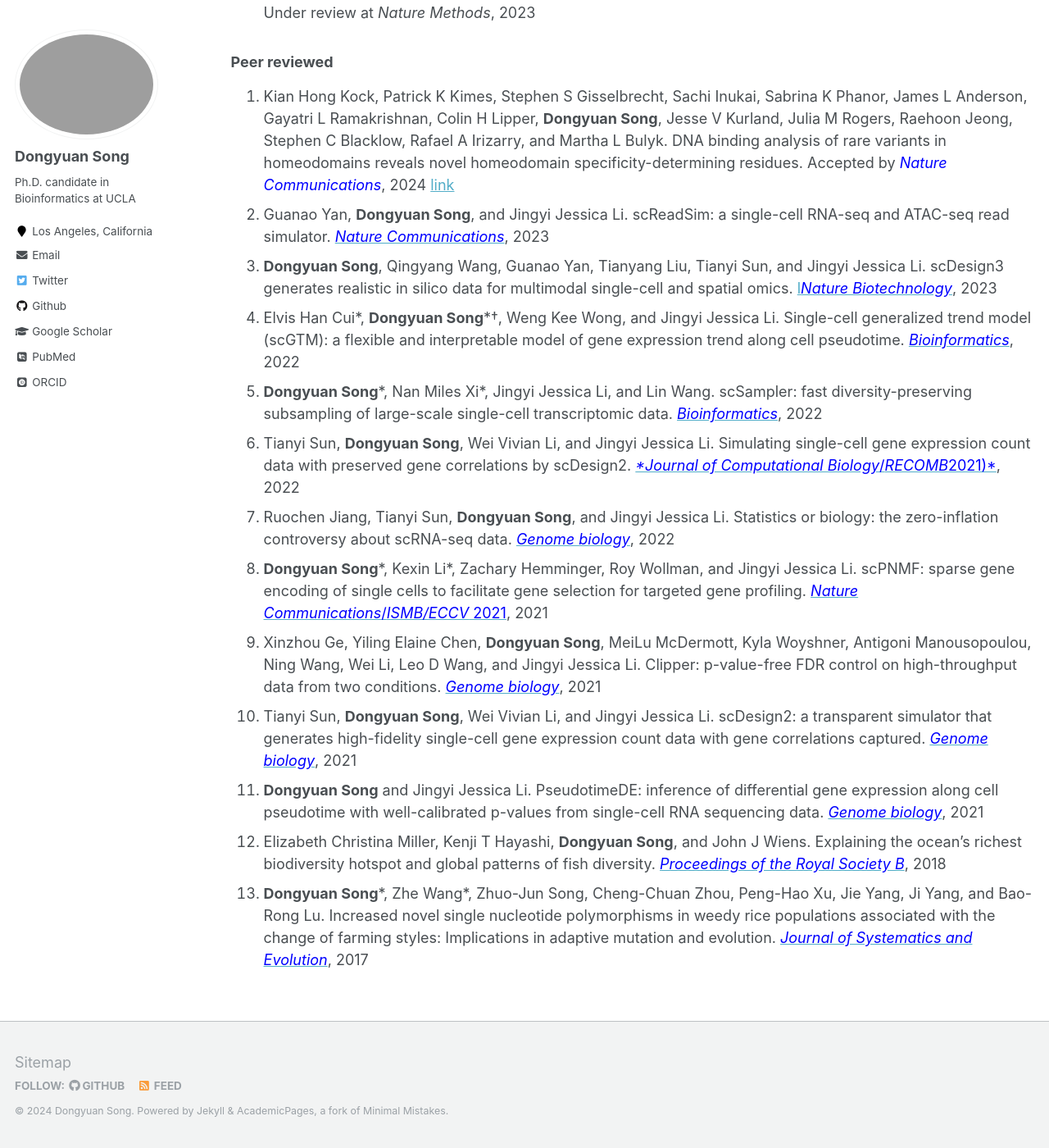
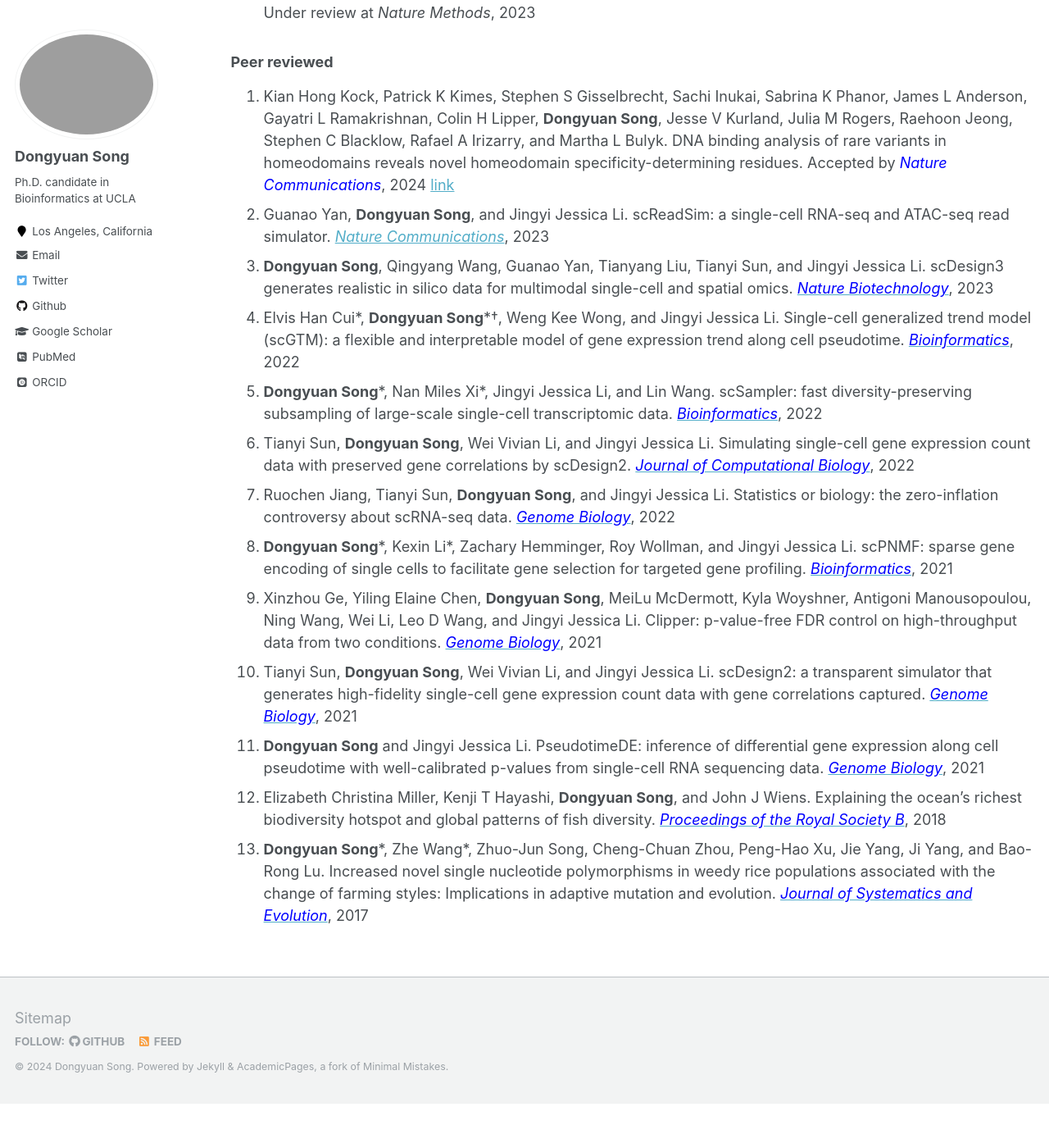
Before and after one commit to SONGDONGYUAN1994/SONGDONGYUAN1994.github.io, a Jekyll site: the page built from _pages/publications.md, in a window 1280 px wide and 1400 px high, scrolled down 499 px. Shown: the whole window at 82% size. Built offline with Jekyll 4.4.1, drawn with Linux system fonts in a browser that asks for light colours; some web fonts are replaced; after the commit the page ends 1845 px from its top, so only the background shows below that.

Commit message:
Try color

```diff
--- a/_pages/publications.md
+++ b/_pages/publications.md
@@ -24,15 +24,15 @@ author\*: equal distribution; author†: co-corresponding author
 
 ### Peer reviewed
 4. Kian Hong Kock, Patrick K Kimes, Stephen S Gisselbrecht, Sachi Inukai, Sabrina K Phanor, James L Anderson, Gayatri L Ramakrishnan, Colin H Lipper, **Dongyuan Song**, Jesse V Kurland, Julia M Rogers, Raehoon Jeong, Stephen C Blacklow, Rafael A Irizarry, and Martha L Bulyk. DNA binding analysis of rare variants in homeodomains reveals novel homeodomain specificity-determining residues. Accepted by <span style="color: blue">*Nature Communications*</span>, 2024 [link](https://doi.org/10.1101/2023.06.16.545320)
-5. Guanao Yan, **Dongyuan Song**, and Jingyi Jessica Li. scReadSim: a single-cell RNA-seq and ATAC-seq read simulator. [<span style="color: blue">*Nature Communications*</span>](https://doi.org/10.1038/s41467-023-43162-w), 2023
-6. **Dongyuan Song**, Qingyang Wang, Guanao Yan, Tianyang Liu, Tianyi Sun, and Jingyi Jessica Li. scDesign3 generates realistic in silico data for multimodal single-cell and spatial omics. [l<span style="color: blue">*Nature Biotechnology*</span>](https://doi.org/10.1038/s41587-023-01772-1), 2023
+5. Guanao Yan, **Dongyuan Song**, and Jingyi Jessica Li. scReadSim: a single-cell RNA-seq and ATAC-seq read simulator. [*Nature Communications*](https://doi.org/10.1038/s41467-023-43162-w), 2023
+6. **Dongyuan Song**, Qingyang Wang, Guanao Yan, Tianyang Liu, Tianyi Sun, and Jingyi Jessica Li. scDesign3 generates realistic in silico data for multimodal single-cell and spatial omics. [<span style="color: blue">*Nature Biotechnology*</span>](https://doi.org/10.1038/s41587-023-01772-1), 2023
 7. Elvis Han Cui\*, **Dongyuan Song**\*†, Weng Kee Wong, and Jingyi Jessica Li. Single-cell generalized trend model (scGTM): a flexible and interpretable model of gene expression trend along cell pseudotime. [<span style="color: blue">*Bioinformatics*</span>](10.1093/bioinformatics/btac423), 2022
 8. **Dongyuan Song**\*, Nan Miles Xi\*, Jingyi Jessica Li, and Lin Wang. scSampler: fast diversity-preserving subsampling of large-scale single-cell transcriptomic data. [<span style="color: blue">*Bioinformatics*</span>](https://doi.org/10.1093/bioinformatics/btac271), 2022
-9. Tianyi Sun, **Dongyuan Song**, Wei Vivian Li, and Jingyi Jessica Li. Simulating single-cell gene expression count data with preserved gene correlations by scDesign2.  [<span style="color: blue">**Journal of Computational Biology*/*RECOMB*2021)*</span>](10.1089/cmb.2021.0440), 2022
-10. Ruochen Jiang, Tianyi Sun, **Dongyuan Song**, and Jingyi Jessica Li. Statistics or biology: the zero-inflation controversy about scRNA-seq data. [<span style="color: blue">*Genome biology*</span>](https://doi.org/10.1186/s13059-022-02601-5), 2022
-11. **Dongyuan Song**\*, Kexin Li\*, Zachary Hemminger, Roy Wollman, and Jingyi Jessica Li. scPNMF: sparse gene encoding of single cells to facilitate gene selection for targeted gene profiling. [<span style="color: blue">*Nature Communications*/*ISMB/ECCV* 2021</span>](https://doi.org/10.1093/bioinformatics/btab273), 2021
-12. Xinzhou Ge, Yiling Elaine Chen, **Dongyuan Song**, MeiLu McDermott, Kyla Woyshner, Antigoni Manousopoulou, Ning Wang, Wei Li, Leo D Wang, and Jingyi Jessica Li. Clipper: p-value-free FDR control on high-throughput data from two conditions. [<span style="color: blue">*Genome biology*</span>](https://doi.org/10.1186/s13059-021-02506-9), 2021
-13. Tianyi Sun, **Dongyuan Song**, Wei Vivian Li, and Jingyi Jessica Li. scDesign2: a transparent simulator that generates high-fidelity single-cell gene expression count data with gene correlations captured. [<span style="color: blue">*Genome biology*</span>](https://doi.org/10.1186/s13059-021-02367-2), 2021
-14. **Dongyuan Song** and Jingyi Jessica Li. PseudotimeDE: inference of differential gene expression along cell pseudotime with well-calibrated p-values from single-cell RNA sequencing data. [<span style="color: blue">*Genome biology*</span>](https://doi.org/10.1186/s13059-021-02341-y), 2021
+9. Tianyi Sun, **Dongyuan Song**, Wei Vivian Li, and Jingyi Jessica Li. Simulating single-cell gene expression count data with preserved gene correlations by scDesign2.  [<span style="color: blue">*Journal of Computational Biology*</span>](10.1089/cmb.2021.0440), 2022
+10. Ruochen Jiang, Tianyi Sun, **Dongyuan Song**, and Jingyi Jessica Li. Statistics or biology: the zero-inflation controversy about scRNA-seq data. [<span style="color: blue">*Genome Biology*</span>](https://doi.org/10.1186/s13059-022-02601-5), 2022
+11. **Dongyuan Song**\*, Kexin Li\*, Zachary Hemminger, Roy Wollman, and Jingyi Jessica Li. scPNMF: sparse gene encoding of single cells to facilitate gene selection for targeted gene profiling. [<span style="color: blue">*Bioinformatics*</span>](https://doi.org/10.1093/bioinformatics/btab273), 2021
+12. Xinzhou Ge, Yiling Elaine Chen, **Dongyuan Song**, MeiLu McDermott, Kyla Woyshner, Antigoni Manousopoulou, Ning Wang, Wei Li, Leo D Wang, and Jingyi Jessica Li. Clipper: p-value-free FDR control on high-throughput data from two conditions. [<span style="color: blue">*Genome Biology*</span>](https://doi.org/10.1186/s13059-021-02506-9), 2021
+13. Tianyi Sun, **Dongyuan Song**, Wei Vivian Li, and Jingyi Jessica Li. scDesign2: a transparent simulator that generates high-fidelity single-cell gene expression count data with gene correlations captured. [<span style="color: blue">*Genome Biology*</span>](https://doi.org/10.1186/s13059-021-02367-2), 2021
+14. **Dongyuan Song** and Jingyi Jessica Li. PseudotimeDE: inference of differential gene expression along cell pseudotime with well-calibrated p-values from single-cell RNA sequencing data. [<span style="color: blue">*Genome Biology*</span>](https://doi.org/10.1186/s13059-021-02341-y), 2021
 15. Elizabeth Christina Miller, Kenji T Hayashi, **Dongyuan Song**, and John J Wiens. Explaining the ocean’s richest biodiversity hotspot and global patterns of fish diversity. [<span style="color: blue">*Proceedings of the Royal Society B*</span>](https://doi.org/10.1098/rspb.2018.1314), 2018
 16. **Dongyuan Song**\*, Zhe Wang\*, Zhuo-Jun Song, Cheng-Chuan Zhou, Peng-Hao Xu, Jie Yang, Ji Yang, and Bao-Rong Lu. Increased novel single nucleotide polymorphisms in weedy rice populations associated with the change of farming styles: Implications in adaptive mutation and evolution. [<span style="color: blue">*Journal of Systematics and Evolution*</span>](https://doi.org/10.1111/jse.12230), 2017
```
